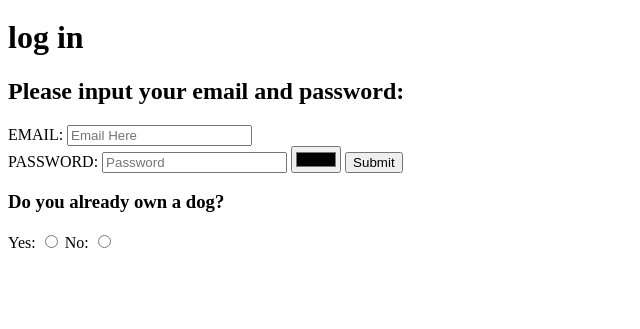
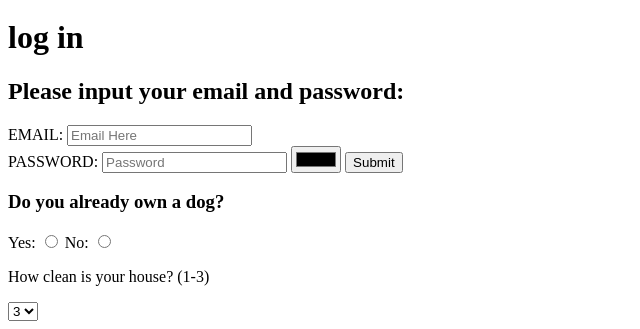
Before and after one commit to BriannaKA04/BriannaAnderson_1.06, a plain HTML site: page index.html in a window 1280 px wide. Shown: the part 1252-1581 px from the top of the page, without its empty margins (0-640 px from the left). Before the commit the page ends 1512 px from the top, so only its background shows below. Drawn offline with Linux system fonts and the light colour scheme.

Commit message:
How clean is your house

```diff
--- a/index.html
+++ b/index.html
@@ -98,6 +98,12 @@
         <label for="no">No:</label>
         <input type="radio" id="no" name="dog_choice" value="no">
 
+        <p>How clean is your house? (1-3)</p>
+        <select name="stars">
+            <option value="Great">3</option>
+            <option value="Good">2</option>
+            <option value="Bad">1</option>
+        </select>
     </form>
 </body>
 
```
